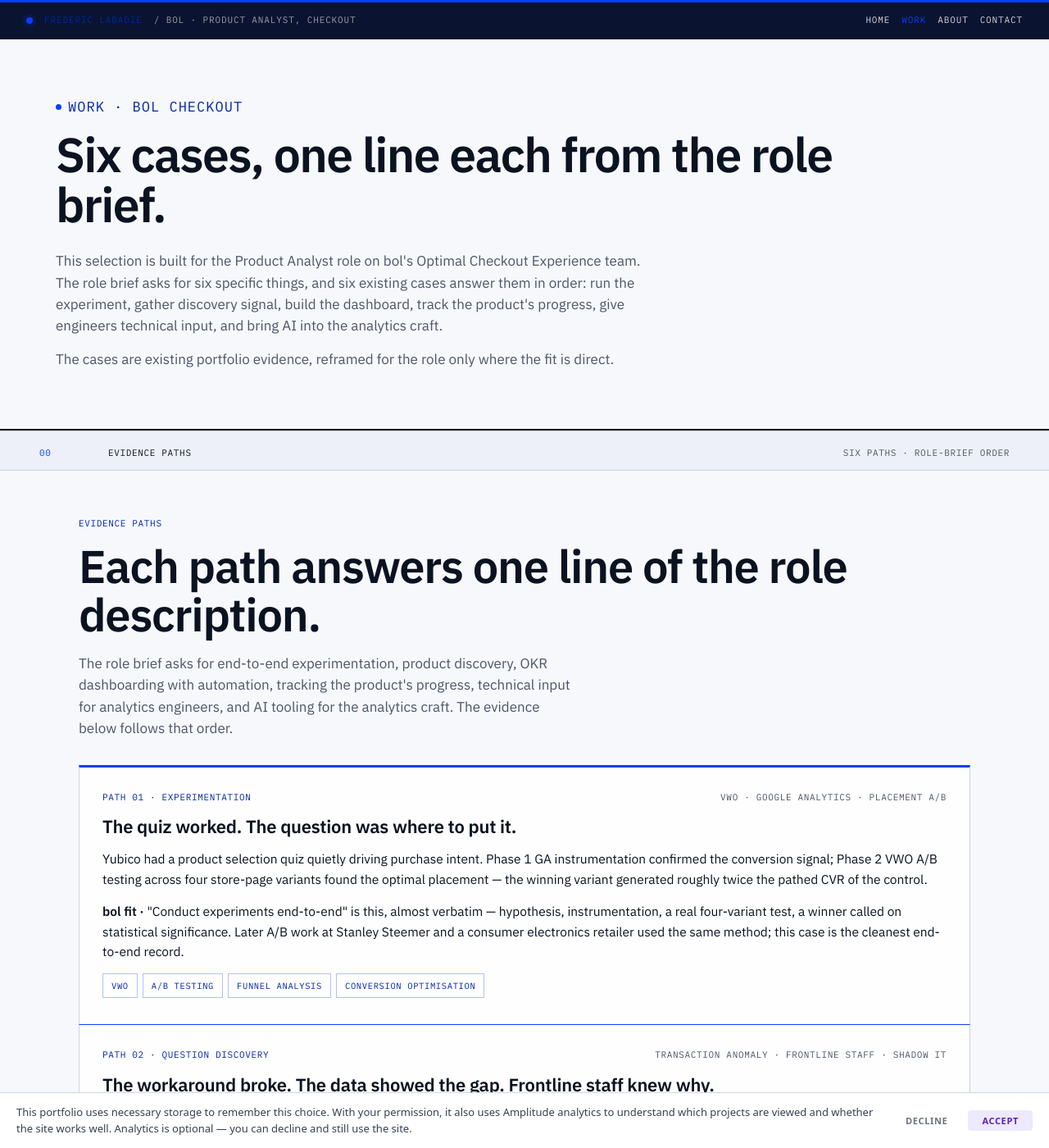
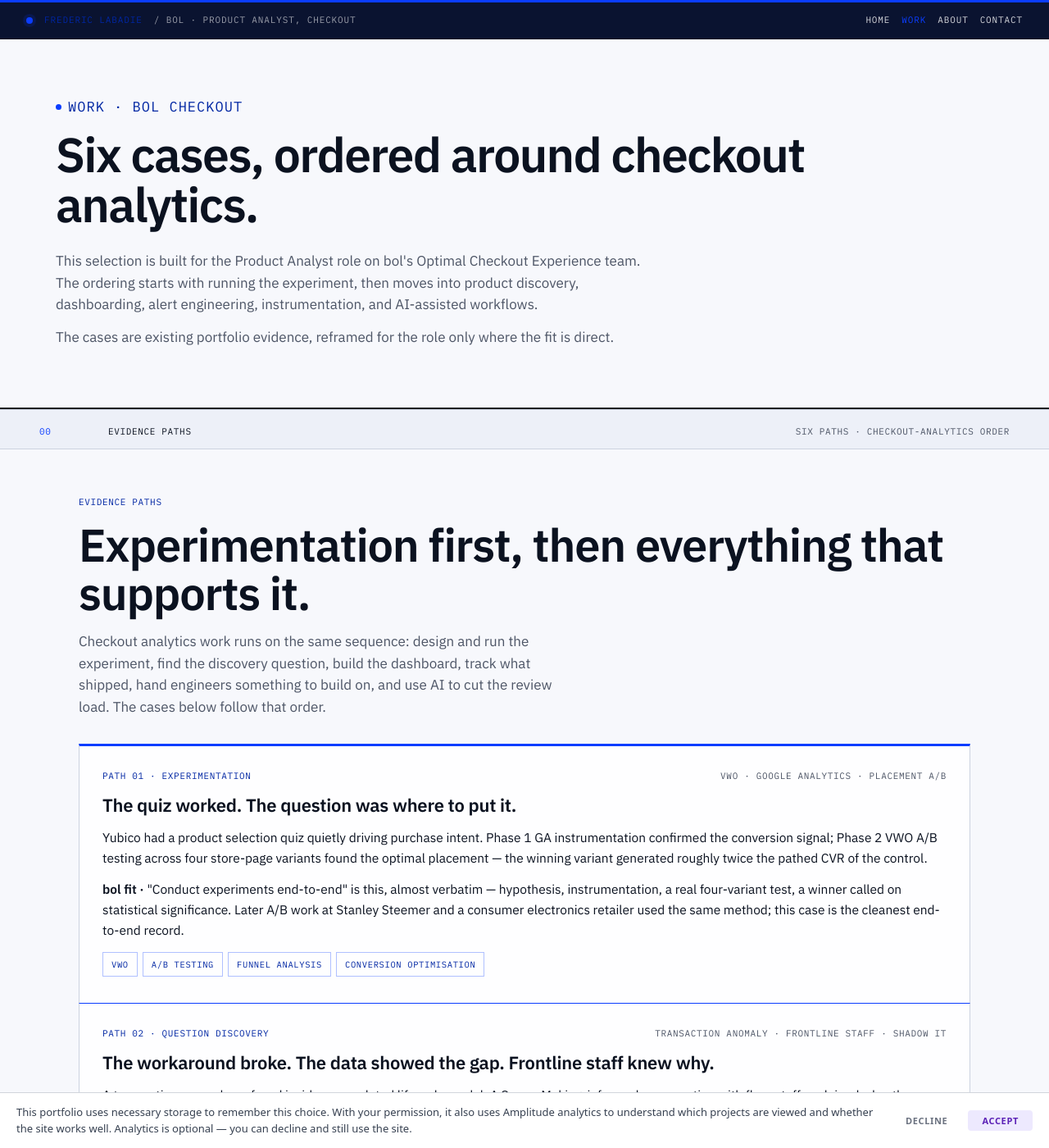
Before and after one commit to fredericlabadie/fredericlabadie.github.io, a Jekyll site: the page built from bol/work/index.html, in a window 1280 px wide and 1400 px high. Shown: the whole window at 82% size. Built offline with Jekyll 4.4.1, drawn with Linux system fonts in a browser that asks for light colours.

Commit message:
fix(bol): reduce direct JD references, plainer hero copy
The homepage and work index leaned on "role brief" / "the order the
role lists them" phrasing, which read as writing at the job
description rather than describing the work. Reworded to
topic-ordered framing ("ordered around checkout analytics"),
matching the Adyen microsite's convention.

Hero H1 is now "Analytics work that fits a checkout team." and the
fit-map header reverts to "What the work shows".

Co-Authored-By: Claude Fable 5 <noreply@anthropic.com>

```diff
--- a/bol/work/index.html
+++ b/bol/work/index.html
@@ -16,14 +16,12 @@ robots: "noindex, nofollow"
   <section class="page-intro hero">
     <div class="container">
       <p class="eyebrow">Work &middot; bol Checkout</p>
-      <h1>Six cases, one line each from the role brief.</h1>
+      <h1>Six cases, ordered around checkout analytics.</h1>
       <p>
         This selection is built for the Product Analyst role on bol's Optimal
-        Checkout Experience team. The role brief asks for six specific things,
-        and six existing cases answer them in order: run the experiment,
-        gather discovery signal, build the dashboard, track the product's
-        progress, give engineers technical input, and bring AI into the
-        analytics craft.
+        Checkout Experience team. The ordering starts with running the
+        experiment, then moves into product discovery, dashboarding, alert
+        engineering, instrumentation, and AI-assisted workflows.
       </p>
       <p>
         The cases are existing portfolio evidence, reframed for the role only
@@ -36,19 +34,19 @@ robots: "noindex, nofollow"
     <div class="section-head">
       <div class="num">00</div>
       <div class="label">Evidence paths</div>
-      <div class="title">Six paths &middot; role-brief order</div>
+      <div class="title">Six paths &middot; checkout-analytics order</div>
     </div>
     <div class="section-body">
       <div class="container">
         <p class="section-eyebrow">Evidence paths</p>
         <h2 class="section-heading">
-          Each path answers one line of the role description.
+          Experimentation first, then everything that supports it.
         </h2>
         <p class="section-sub">
-          The role brief asks for end-to-end experimentation, product
-          discovery, OKR dashboarding with automation, tracking the product's
-          progress, technical input for analytics engineers, and AI tooling
-          for the analytics craft. The evidence below follows that order.
+          Checkout analytics work runs on the same sequence: design and run
+          the experiment, find the discovery question, build the dashboard,
+          track what shipped, hand engineers something to build on, and use
+          AI to cut the review load. The cases below follow that order.
         </p>
       </div>
 
```
Also changed, not shown: bol/index.html (+10 -10 lines).
